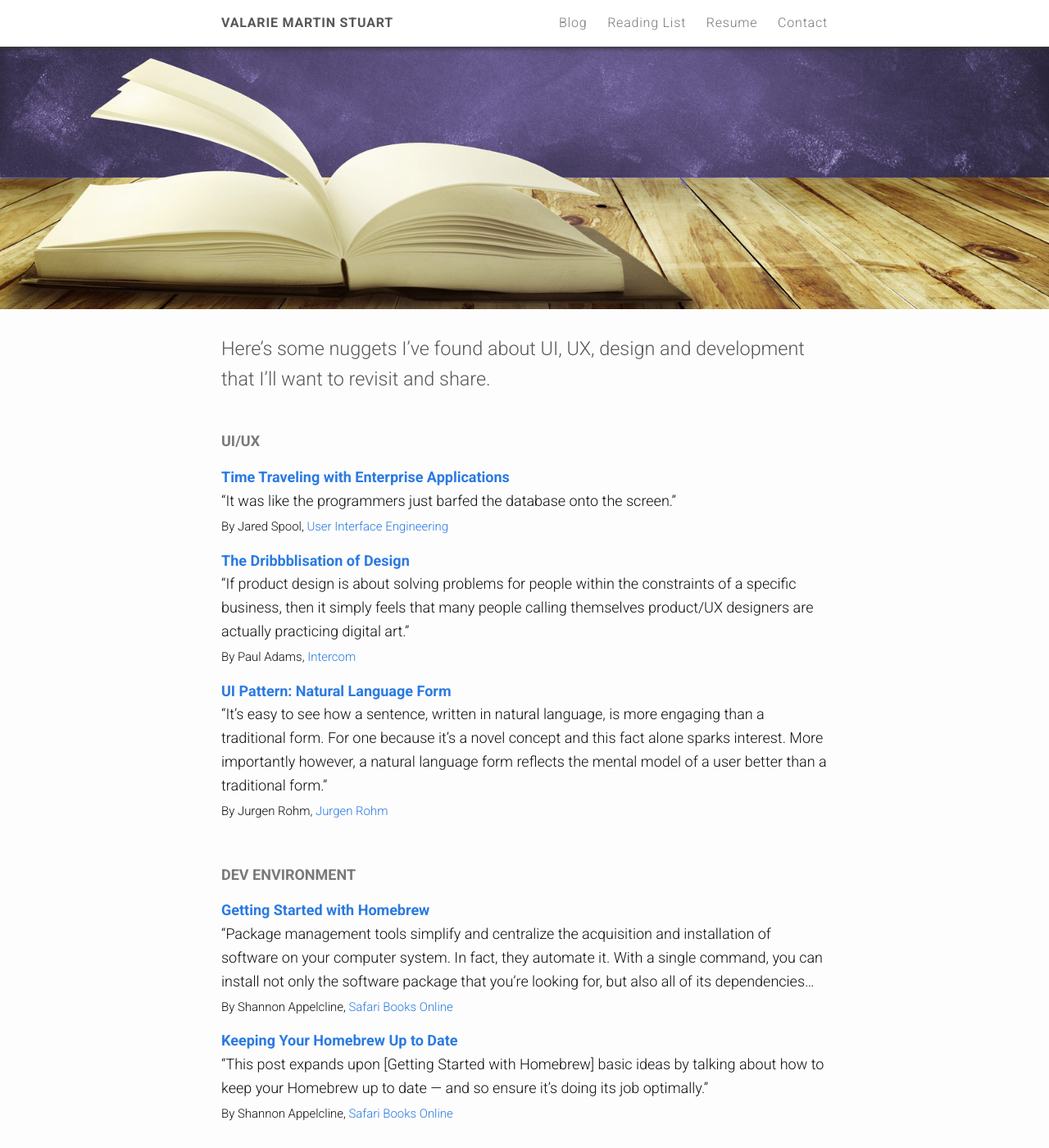
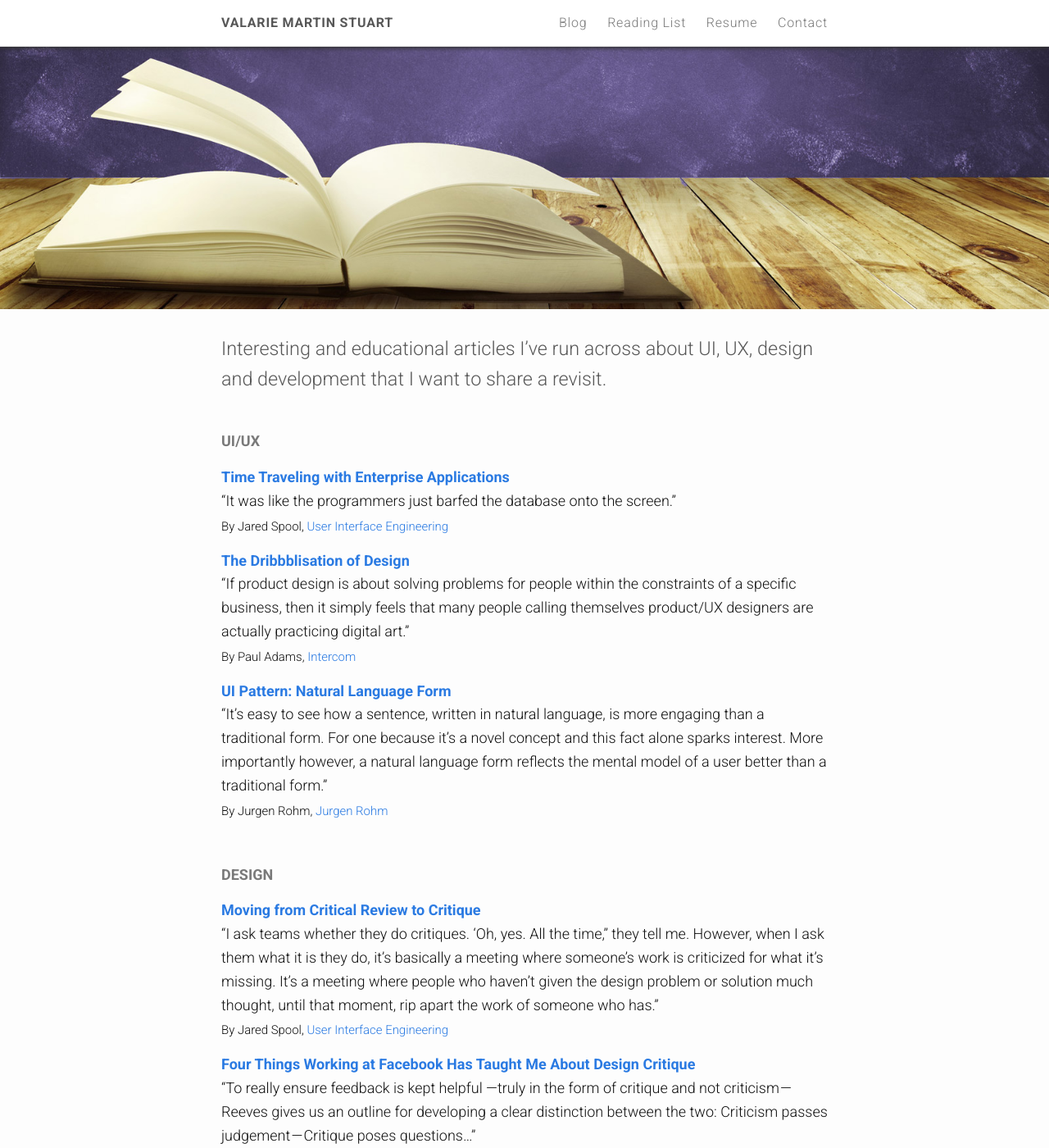
Before and after one commit to valariems/valariems.github.io, a Jekyll site: the page built from reading-list.md, in a window 1280 px wide and 1400 px high. Shown: the whole window at 82% size. Built offline with Jekyll 4.4.1, drawn with Linux system fonts in a browser that asks for light colours; nearby versions of some CDN libraries; some of the changed text lies outside the part shown.

Commit message:
Add two design articles to reading list.

```diff
--- a/reading-list.md
+++ b/reading-list.md
@@ -6,7 +6,7 @@ hero: /assets/images/reading-list.jpg
 order: 2
 ---
 
-Here's some nuggets I've found about UI, UX, design and development that I'll want to revisit and share.
+Interesting and educational articles I've run across about UI, UX, design and development that I want to share a revisit.
 <br>
 <br>
 
@@ -19,13 +19,11 @@ Here's some nuggets I've found about UI, UX, design and development that I'll wa
 #####By Jared Spool, [User Interface Engineering](https://www.uie.com/ "User Interface Engineering")
 
 
-
 ###[The Dribbblisation of Design](https://blog.intercom.io/the-dribbblisation-of-design/ "The Dribbblisation of Design")
 
 "If product design is about solving problems for people within the constraints of a specific business, then it simply feels that many people calling themselves product/UX designers are actually practicing digital art."
 
 #####By Paul Adams, [Intercom](https://www.intercom.io/ "Intercom")
-
 
 
 ###[UI Pattern: Natural Language Form](http://www.jroehm.com/2014/01/ui-pattern-natural-language-form/ "UI Pattern: Natural Language Form")
@@ -36,12 +34,31 @@ Here's some nuggets I've found about UI, UX, design and development that I'll wa
 
 
 
+##Design
+
+###[Moving from Critical Review to Critique](https://www.uie.com/brainsparks/2011/10/27/moving-from-critical-review-to-critique/ "Moving from Critical Review to Critique")
+
+"I ask teams whether they do critiques. 'Oh, yes. All the time,'' they tell me. However, when I ask them what it is they do, it’s basically a meeting where someone’s work is criticized for what it’s missing. It’s a meeting where people who haven’t given the design problem or solution much thought, until that moment, rip apart the work of someone who has."
+
+#####By Jared Spool, [User Interface Engineering](https://www.uie.com/ "User Interface Engineering")
+
+
+###[Four Things Working at Facebook Has Taught Me About Design Critique](https://medium.com/facebook-design/critique-is-an-important-part-of-any-design-process-whether-you-work-as-part-of-a-team-or-solo-ef3dcb299ce3#.44yuxt3mv "Four Things Working at Facebook Has Taught Me About Design Critique")
+
+"To really ensure feedback is kept helpful —truly in the form of critique and not criticism — Reeves gives us an outline for developing a clear distinction between the two: Criticism passes judgement — Critique poses questions..."
+
+#####By Tanner Christensen, [Facebook Design](https://medium.com/facebook-design "Facebook Design")
+
+
+
+
 ##Dev environment
 
 ###[Getting Started with Homebrew](https://www.safaribooksonline.com/blog/2014/03/03/homebrew/ "Getting Started with Homebrew")
 "Package management tools simplify and centralize the acquisition and installation of software on your computer system. In fact, they automate it. With a single command, you can install not only the software package that you’re looking for, but also all of its dependencies...
 
 #####By Shannon Appelcline, [Safari Books Online](https://www.safaribooksonline.com/blog/ "Safari Books Online")
+
 
 ###[Keeping Your Homebrew Up to Date](https://www.safaribooksonline.com/blog/2014/03/18/keeping-homebrew-date/ "Keeping Your Homebrew Up to Date")
 "This post expands upon [Getting Started with Homebrew] basic ideas by talking about how to keep your Homebrew up to date — and so ensure it’s doing its job optimally."
```
